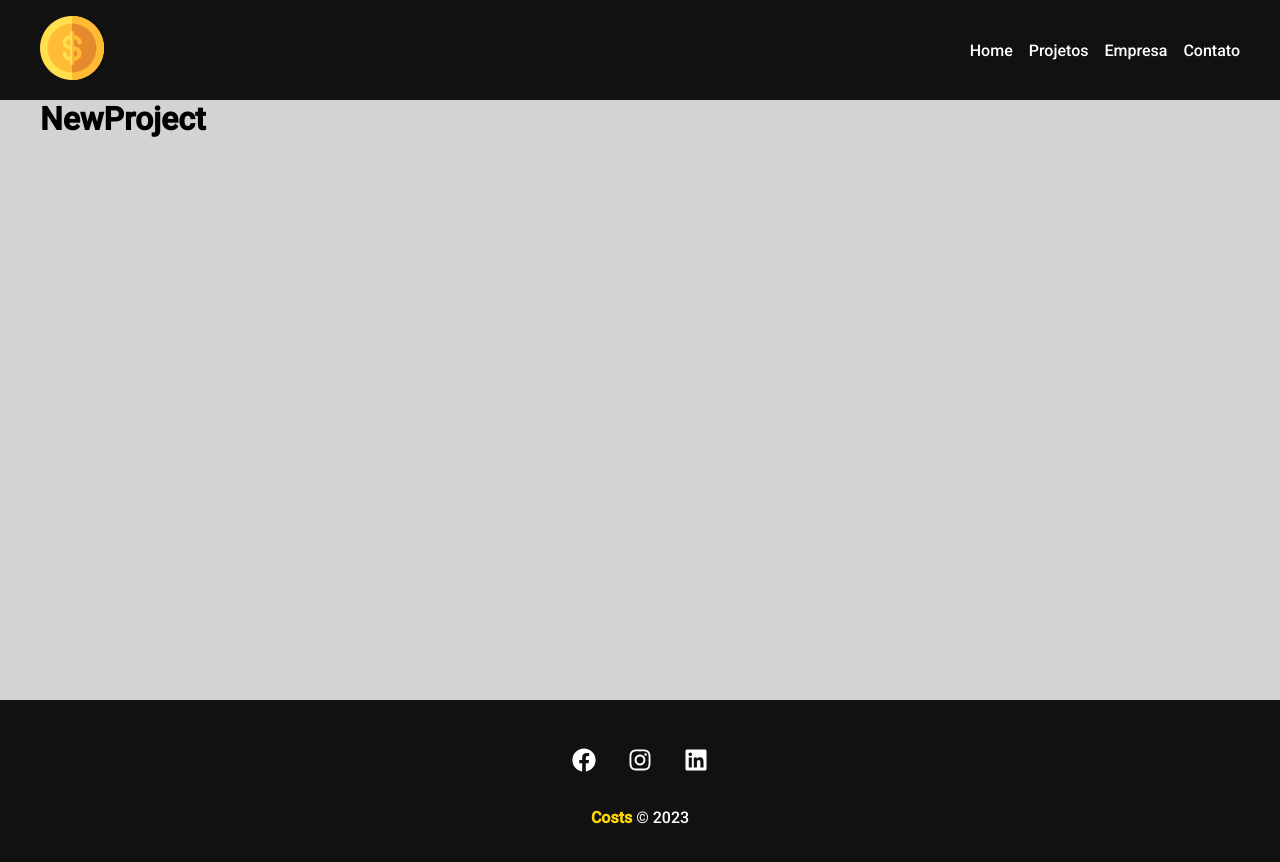
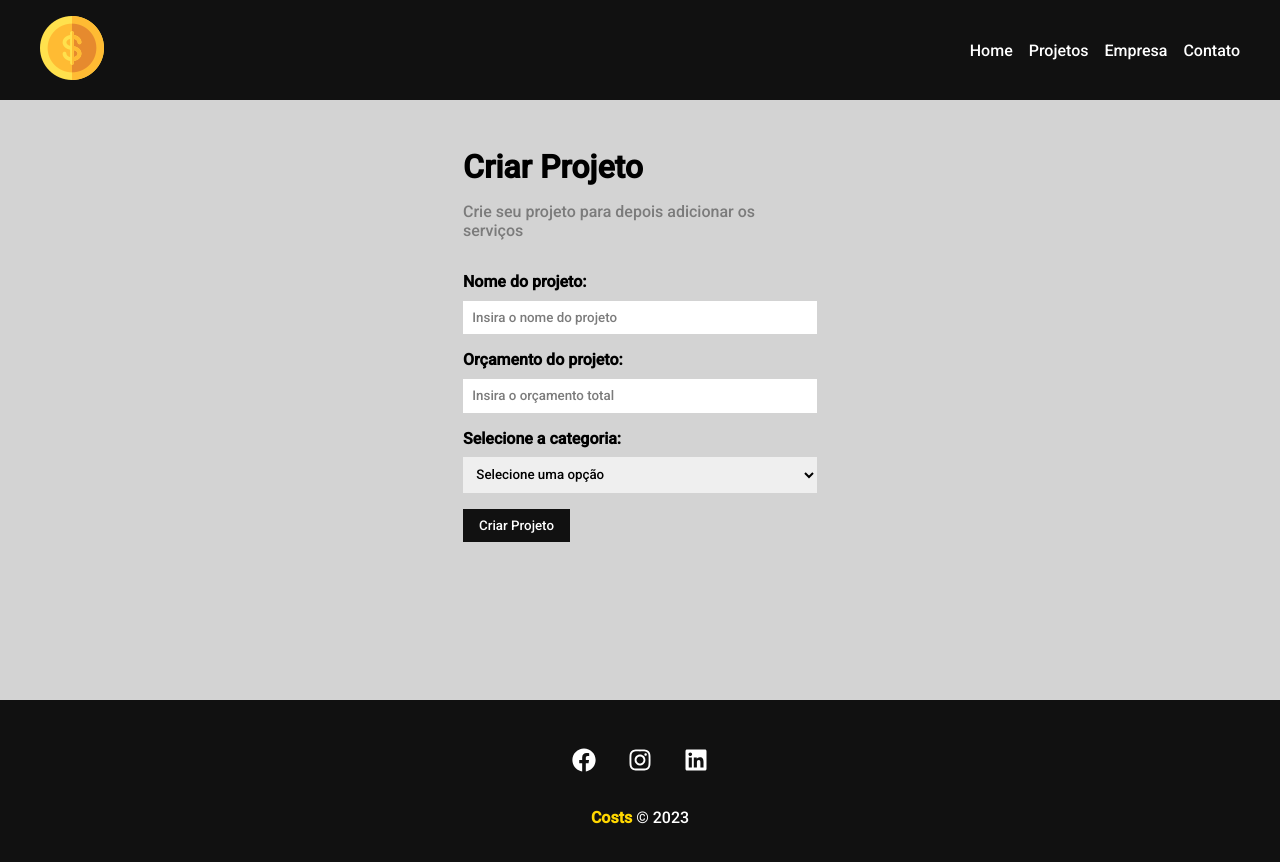
Before and after one commit to Jansen-Muniz/costs, a React (Create React App) app: page /newProject in a window 1280 px wide. Shown: the top 862 px of the page. Built offline with nearby package versions, Linux system fonts and the light colour scheme; data requests are answered from the project's data file; the HTML template or start-up script is replaced by a standard one.

Commit message:
form e conectando com API

```diff
--- /dev/null
+++ b/db.json
@@ -0,0 +1,21 @@
+{
+  "projects": [],
+  "categories": [
+    {
+      "id": 1,
+      "name": "Infra"
+    },
+    {
+      "id": 2,
+      "name": "Desenvolvimento"
+    },
+    {
+      "id": 3,
+      "name": "Design"
+    },
+    {
+      "id": 4,
+      "name": "Planejamento"
+    }
+  ]
+}
--- a/package.json
+++ b/package.json
@@ -17,6 +17,7 @@
   },
   "scripts": {
     "start": "react-scripts start",
+    "backend": "json-server --watch db.json --port 5000",
     "build": "react-scripts build",
     "test": "react-scripts test",
     "eject": "react-scripts eject"
--- /dev/null
+++ b/src/components/form/Input.js
@@ -0,0 +1,19 @@
+import styles from './Input.module.css'
+
+function input({ type, text, name, placeholder, handleOnChange, value }) {
+  return (
+    <div className={styles.form_control}>
+      <label htmlFor={name}>{text}:</label>
+      <input
+        type={type}
+        name={name}
+        id={name}
+        placeholder={placeholder}
+        onChange={handleOnChange}
+        value={value}
+      />
+    </div>
+  )
+}
+
+export default input
--- /dev/null
+++ b/src/components/form/Input.module.css
@@ -0,0 +1,20 @@
+.form_control {
+  display: flex;
+  flex-direction: column;
+  margin-bottom: 1em;
+}
+
+.form_control label {
+  margin-bottom: .6em;
+  font-weight: bold;
+}
+
+.form_control input {
+  padding: .7em;
+  border-radius: 0;
+  border: none;
+}
+
+.form_control input::placeholder {
+  color: #7b7b7b;
+}
--- /dev/null
+++ b/src/components/form/Select.js
@@ -0,0 +1,19 @@
+import styles from './Select.module.css'
+
+function Select({ text, name, options, handleOnChange, value }) {
+  return (
+    <div className={styles.form_control}>
+      <label htmlFor={name}>{text}:</label>
+      <select name={name} id={name}>
+        <option>Selecione uma opção</option>
+        {options.map((option) => (
+          <option value={option.id} key={option.id}>
+            {option.name}
+          </option>
+        ))}
+      </select>
+    </div>
+  )
+}
+
+export default Select
--- /dev/null
+++ b/src/components/form/Select.module.css
@@ -0,0 +1,16 @@
+.form_control {
+  display: flex;
+  flex-direction: column;
+  margin-bottom: 1em;
+}
+
+.form_control label {
+  margin-bottom: .6em;
+  font-weight: bold;
+}
+
+.form_control select {
+  padding: .7em;
+  border-radius: 0;
+  border: none;
+}
--- /dev/null
+++ b/src/components/form/SubmitButton.js
@@ -0,0 +1,11 @@
+import styles from './SubmitButton.module.css'
+
+function SubmitButton({ text }) {
+  return (
+    <div>
+      <button className={styles.btn}>{text}</button>
+    </div>
+  )
+}
+
+export default SubmitButton
--- /dev/null
+++ b/src/components/form/SubmitButton.module.css
@@ -0,0 +1,13 @@
+.btn {
+  background-color: #111;
+  color: white;
+  padding: 0.7em 1.2em;
+  text-decoration: none;
+  transition: 0.5s;
+  cursor: pointer;
+  border: none;
+}
+
+.btn:hover {
+  color: gold;
+}
--- a/src/components/pages/NewProject.js
+++ b/src/components/pages/NewProject.js
@@ -1,5 +1,14 @@
+import ProjectForm from '../project/ProjectForm'
+import styles from './NewProject.module.css'
+
 function NewProject() {
-  return <h1>NewProject</h1>
+  return (
+    <div className={styles.newproject_container}>
+      <h1>Criar Projeto</h1>
+      <p>Crie seu projeto para depois adicionar os serviços</p>
+      <ProjectForm btnText="Criar Projeto" />
+    </div>
+  )
 }
 
 export default NewProject
--- /dev/null
+++ b/src/components/pages/NewProject.module.css
@@ -0,0 +1,13 @@
+.newproject_container {
+  width: 450px;
+  margin: 0 auto;
+  padding: 3em;
+}
+
+.newproject_container h1 {
+  margin-bottom: 0.5em;
+}
+
+.newproject_container p {
+  color: #7b7b7b;
+}
--- /dev/null
+++ b/src/components/project/ProjectForm.js
@@ -0,0 +1,50 @@
+import { useEffect, useState } from 'react'
+
+import Input from '../form/Input'
+import Select from '../form/Select'
+import SubmitButton from '../form/SubmitButton'
+
+import styles from './ProjectForm.module.css'
+
+function ProjectForm({ btnText }) {
+  const [categories, setCategories] = useState([])
+
+  useEffect(() => {
+    fetch('http://localhost:5000/categories', {
+      method: 'GET',
+      headers: {
+        'Content-Type': 'application/json'
+      }
+    })
+      .then((resp) => resp.json())
+      .then((data) => {
+        setCategories(data)
+      })
+      .catch((err) => console.log(err))
+  }, [])
+
+  return (
+    <form className={styles.form}>
+      <Input
+        type="text"
+        text="Nome do projeto"
+        name="name"
+        placeholder="Insira o nome do projeto"
+      />
+      <Input
+        type="number"
+        text="Orçamento do projeto"
+        name="budget"
+        placeholder="Insira o orçamento total"
+      />
+      <Select
+        name="category_id"
+        text="Selecione a categoria"
+        options={categories}
+      />
+      <SubmitButton text={btnText} />
+    </form>
+  )
+}
+
+export default ProjectForm
--- /dev/null
+++ b/src/components/project/ProjectForm.module.css
@@ -0,0 +1,4 @@
+.form {
+  width: 100%;
+  margin: 2em 0;
+}
```
